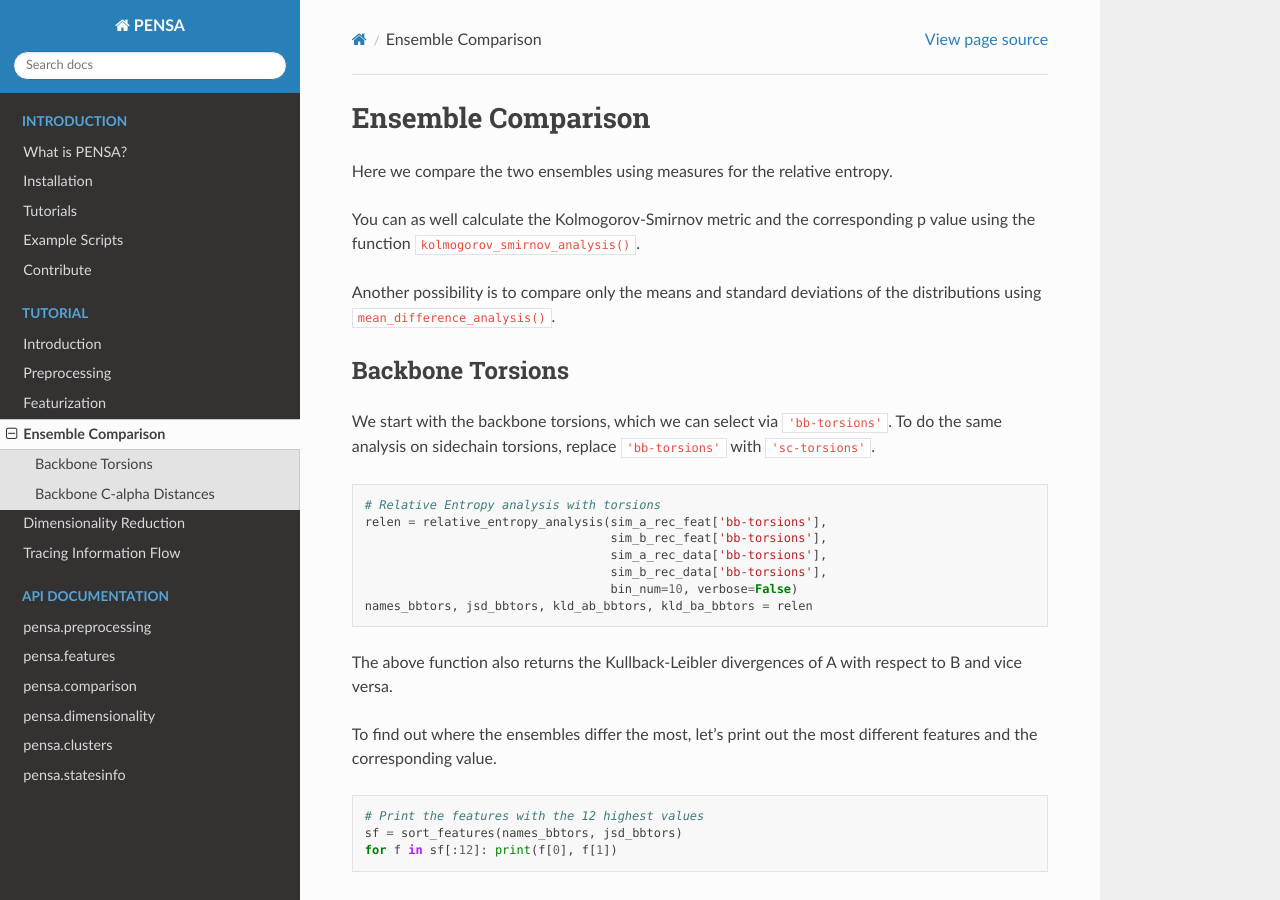
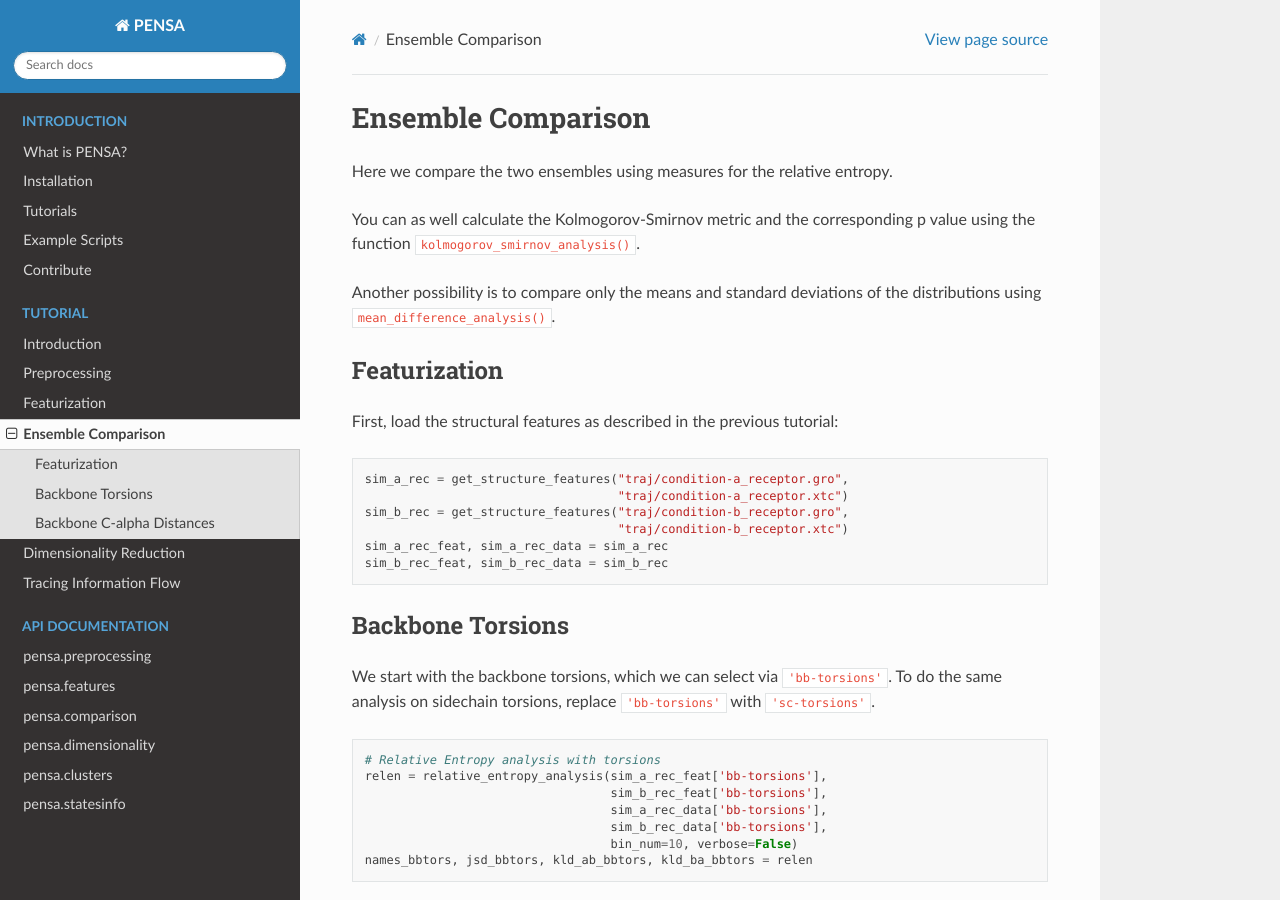
Before and after one commit to drorlab/pensa, a Sphinx documentation site: the page built from docs/tut-4-comparison.rst, in a window 1280 px wide and 900 px high. Built offline with Sphinx 7.4.7 and the Read the Docs theme 2.0.0, drawn with Linux system fonts in a browser that asks for light colours.

Commit message:
Update tut-4-comparison.rst

```diff
--- a/docs/tut-4-comparison.rst
+++ b/docs/tut-4-comparison.rst
@@ -11,8 +11,21 @@ corresponding p value using the function
 Another possibility is to compare only the means and standard deviations
 of the distributions using ``mean_difference_analysis()``.
 
+Featurization
+-------------
+First, load the structural features as described in the previous tutorial:
+
+.. code:: ipython3
+
+    sim_a_rec = get_structure_features("traj/condition-a_receptor.gro",
+                                       "traj/condition-a_receptor.xtc")
+    sim_b_rec = get_structure_features("traj/condition-b_receptor.gro",
+                                       "traj/condition-b_receptor.xtc")
+    sim_a_rec_feat, sim_a_rec_data = sim_a_rec
+    sim_b_rec_feat, sim_b_rec_data = sim_b_rec
+
 Backbone Torsions
-~~~~~~~~~~~~~~~~~
+-----------------
 
 We start with the backbone torsions, which we can select via
 ``'bb-torsions'``. To do the same analysis on sidechain torsions,
@@ -66,7 +79,7 @@ residue.
                header='Residue, max. JSD(A,B)')
 
 Backbone C-alpha Distances
-~~~~~~~~~~~~~~~~~~~~~~~~~~
+--------------------------
 
 Another common representation for the overall structure of a protein are
 the distances between the C-alpha atoms. We can perform the same
```
